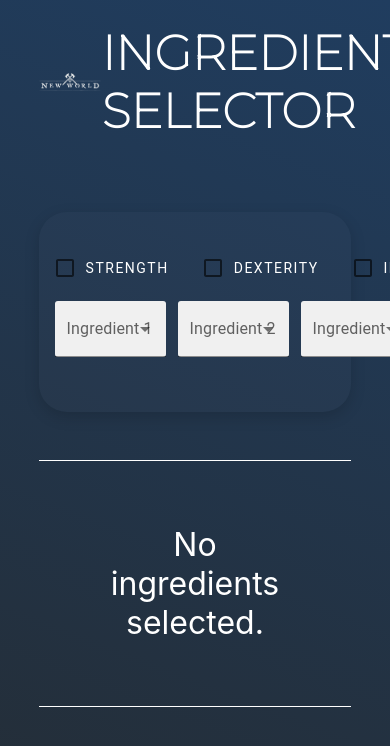
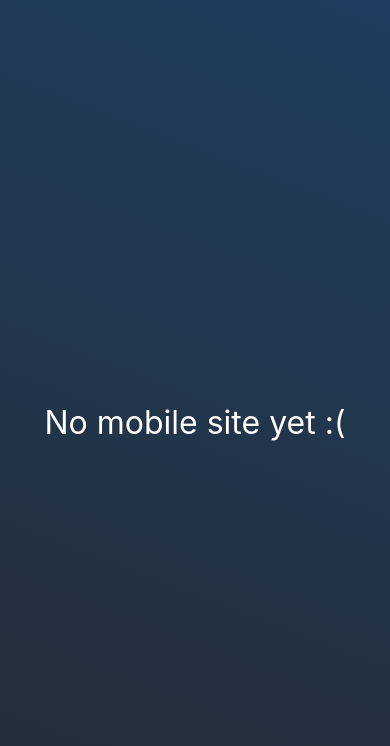
Before and after one commit to TravisHolt/new-world, a React (Create React App) app: page / in a window 390 px wide. Shown: the top 746 px of the page. Built offline with nearby package versions, Linux system fonts and the light colour scheme.

Commit message:
add mobile error

```diff
--- a/src/App.js
+++ b/src/App.js
@@ -1,3 +1,4 @@
+import { useMediaQuery } from "@mui/material";
 import { makeStyles } from "@mui/styles";
 import { Routes, Route } from "react-router-dom";
 import MealsPage from "./components/MealsPage";
@@ -12,11 +13,21 @@ const useStyles = makeStyles({
     height: "100vh",
     overflow: 'scroll',
   },
+  sadge: {
+    display: 'flex',
+    justifyContent: 'center',
+    alignItems: 'center',
+    color: 'white',
+    fontSize: '2rem',
+    height: '100vh'
+  }
 });
 
 const App = () => {
   const classes = useStyles();
+  const isDesktop = useMediaQuery('(min-width:1200px)');
 
+  if (isDesktop) {
     return (
       <div className={classes.container}>
         <Routes>
@@ -24,6 +35,13 @@ const App = () => {
         </Routes>
       </div>
     );
+  } else {
+    return (
+      <div className={classes.container}>
+        <div className={classes.sadge}> No mobile site yet :( </div>
+      </div>
+    )
+  }
 };
 
 export default App;
--- a/src/components/MealsPage/IngredientsSelectRow/index.jsx
+++ b/src/components/MealsPage/IngredientsSelectRow/index.jsx
@@ -75,8 +75,6 @@ const ItemRow = ({
     "constitution",
   ];
 
-  console.log(activeIngredients)
-
   return (
     <div className={classes.container}>
       <div className={classes.grid}>
```
Lines whose indentation alone changed are shown as unchanged.
